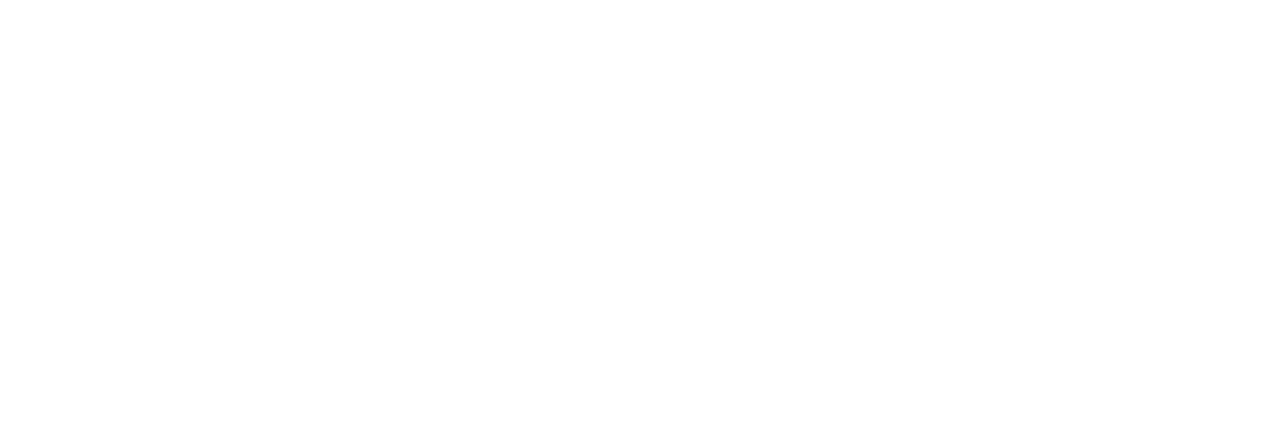
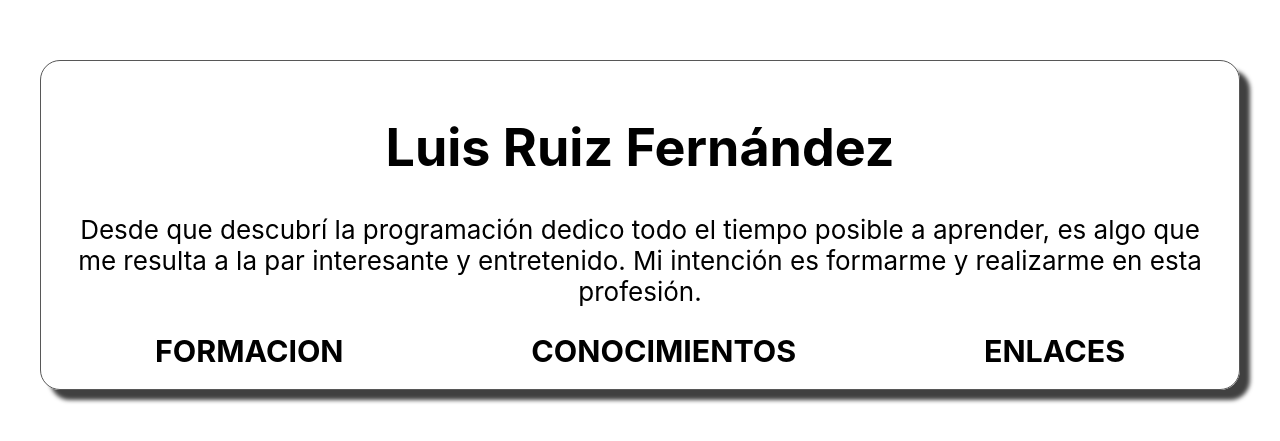
Before and after one commit to Silzhar/CV_react-redux, a React (Create React App) app: page / in a window 1280 px wide. Shown: the part 175-616 px from the top of the page. Built offline with nearby package versions, Linux system fonts and the light colour scheme.

Commit message:
Create Header component. WIP

```diff
--- a/src/App.js
+++ b/src/App.js
@@ -1,11 +1,12 @@
 import React from 'react';
 import './App.scss';
+import { Header } from './components/header';
 
 function App() {
   return (
     <div className="App">
       <header className="App-header">
-
+        <Header />
       </header>
     </div>
   );
--- /dev/null
+++ b/src/components/header/Header.jsx
@@ -0,0 +1,20 @@
+import React from 'react'
+import './Header.scss'
+
+export function Header() {
+    return (
+        <div  className='Header'>
+            <h1>Luis Ruiz Fernández</h1>
+            <p>Desde que descubrí la programación dedico todo el tiempo posible a aprender,
+                es algo que me resulta a la par interesante y entretenido.
+                Mi intención es formarme y realizarme en esta profesión.</p>
+
+            <div className='links'>
+                <h3 className='links__route'>FORMACION</h3>
+                <h3 className='links__route'>CONOCIMIENTOS</h3>
+                <h3 className='links__route'>ENLACES</h3>
+            </div>
+
+        </div>
+    )
+}
--- /dev/null
+++ b/src/components/header/Header.scss
@@ -0,0 +1,17 @@
+.Header {
+    // color: aqua;
+    border: 1px solid rgb(87, 87, 87);
+    border-radius: 20px;
+    margin-left: 40px;
+    margin-right: 40px;
+    padding: 20px;
+    box-shadow: 10px 10px 4px 0px rgba(0,0,0,0.75);
+}
+
+.links {
+    display: flex;
+
+    &__route {
+        margin: auto;
+    }
+}
--- /dev/null
+++ b/src/components/header/index.js
@@ -0,0 +1 @@
+export { Header } from './Header'
```
